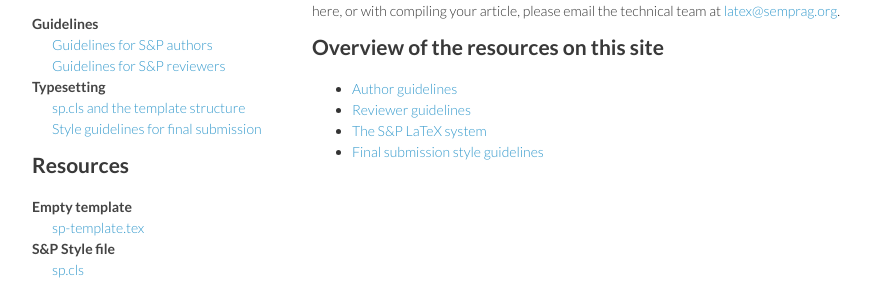
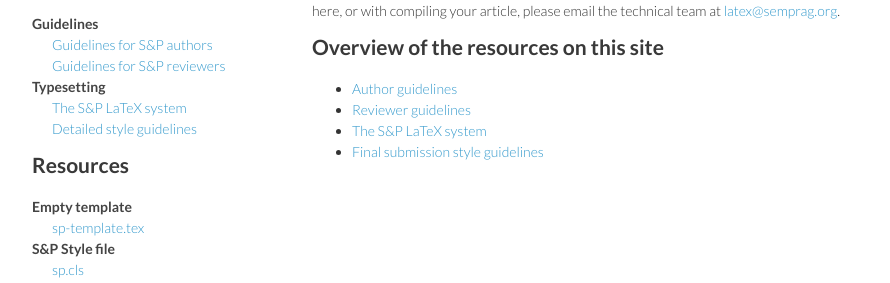
Before and after one commit to semprag/semprag.github.io, a Jekyll site: the page built from index.md, in a window 1280 px wide. Shown: the part 263-546 px from the top of the page, without its empty margins (178-1068 px from the left). Built offline with Jekyll 4.4.1, drawn with Linux system fonts in a browser that asks for light colours.

Commit message:
Revised link titles on sidebar

```diff
--- a/_layouts/default.html
+++ b/_layouts/default.html
@@ -15,8 +15,8 @@
         <dd><a href="/author">Guidelines for S&P authors</a></dd>
         <dd><a href="/reviewers">Guidelines for S&P reviewers</a></dd>
       <dt>Typesetting</dt>
-        <dd><a href="/basics">sp.cls and the template structure</a></dd>
-        <dd><a href="/style">Style guidelines for final submission</a></dd>
+        <dd><a href="/basics">The S&P LaTeX system</a></dd>
+        <dd><a href="/style">Detailed style guidelines</a></dd>
     </dl>
 
     <h2>Resources</h2>
```
